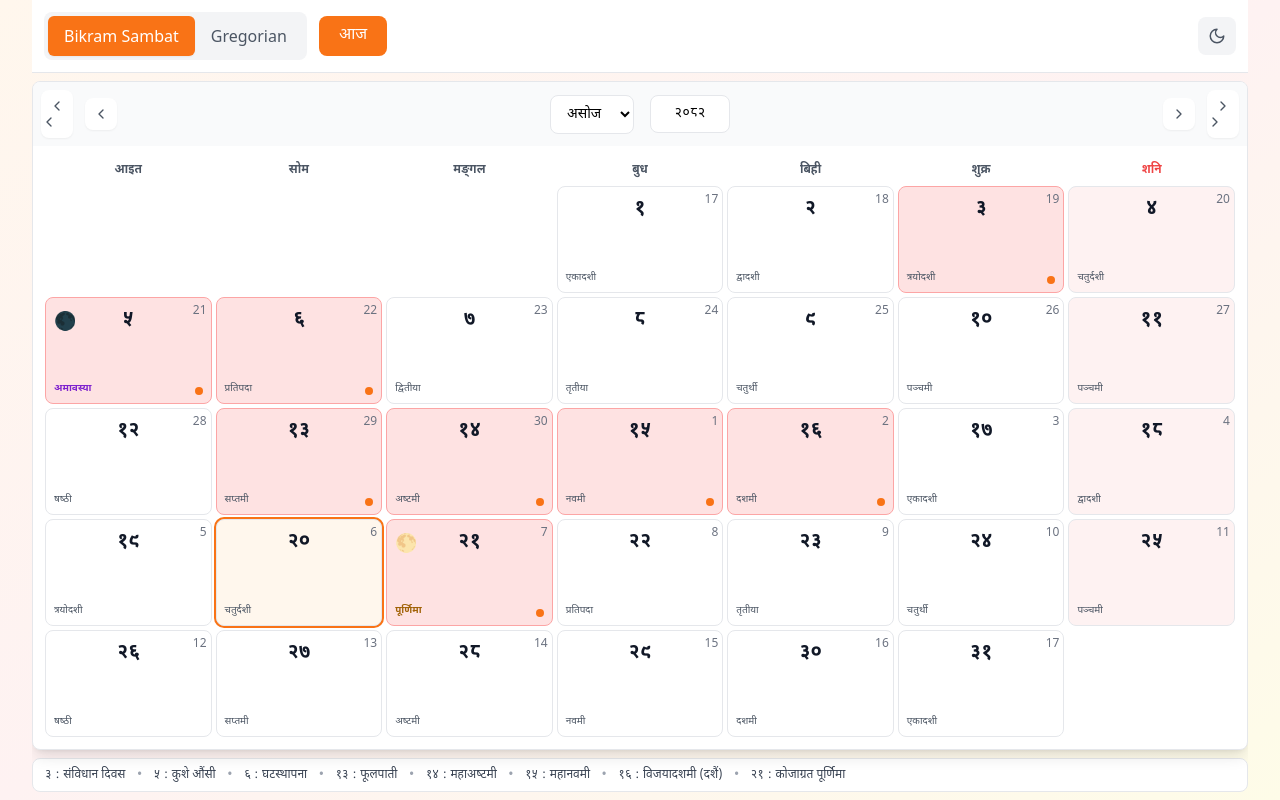
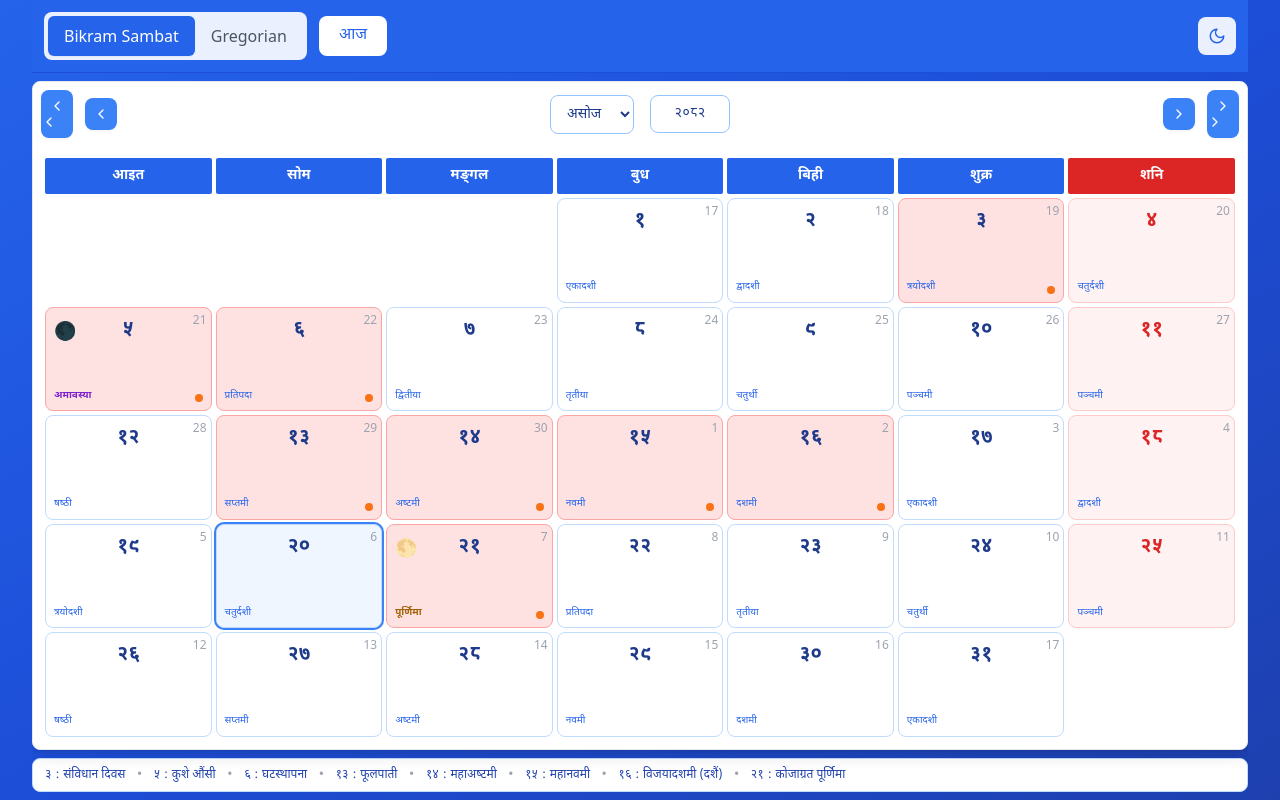
Before and after one commit to 8008698/calendar, a React (Vite) app: page / in a window 1280 px wide. Built offline with nearby package versions, Linux system fonts and the light colour scheme.

Commit message:
Updated App.tsx

```diff
--- a/src/App.tsx
+++ b/src/App.tsx
@@ -116,7 +116,7 @@ function App() {
     const currentMonth = activeSystem === 'bs' ? currentBsMonth : currentAdMonth;
 
     return (
-        <div className="h-screen bg-gradient-to-br from-orange-50 via-red-50 to-yellow-50 dark:from-gray-900 dark:via-gray-800 dark:to-gray-900 transition-colors duration-300 flex flex-col overflow-hidden">
+        <div className="h-screen bg-gradient-to-br from-blue-600 via-blue-700 to-blue-800 dark:from-gray-900 dark:via-gray-800 dark:to-gray-900 transition-colors duration-300 flex flex-col overflow-hidden">
             <div className="w-full max-w-7xl mx-auto flex-1 flex flex-col min-h-0 px-2 sm:px-4 lg:px-6 xl:px-8 overflow-hidden">
                 <CalendarHeader
                     activeSystem={activeSystem}
--- a/src/components/CalendarControls.tsx
+++ b/src/components/CalendarControls.tsx
@@ -44,18 +44,18 @@ const CalendarControls: React.FC<CalendarControlsProps> = ({
     };
 
     return (
-        <div className="flex items-center justify-between p-2 bg-gray-50 dark:bg-gray-700/50 flex-shrink-0">
+        <div className="flex items-center justify-between p-2 bg-white dark:bg-gray-700/50 flex-shrink-0">
             <div className="flex items-center gap-2 sm:gap-3">
                 <button
                     onClick={onPrevYear}
-                    className="p-2 rounded-lg bg-white dark:bg-gray-700 shadow-sm hover:shadow-md transition-all duration-200 text-gray-600 dark:text-gray-300 hover:text-orange-500"
+                    className="p-2 rounded-lg bg-blue-500 dark:bg-gray-700 shadow-sm hover:shadow-md transition-all duration-200 text-white dark:text-gray-300 hover:bg-blue-600 dark:hover:text-blue-400"
                 >
                     <ChevronLeft size={16} />
                     <ChevronLeft size={16} className="-ml-2" />
                 </button>
                 <button
                     onClick={onPrevMonth}
-                    className="p-2 rounded-lg bg-white dark:bg-gray-700 shadow-sm hover:shadow-md transition-all duration-200 text-gray-600 dark:text-gray-300 hover:text-orange-500"
+                    className="p-2 rounded-lg bg-blue-500 dark:bg-gray-700 shadow-sm hover:shadow-md transition-all duration-200 text-white dark:text-gray-300 hover:bg-blue-600 dark:hover:text-blue-400"
                 >
                     <ChevronLeft size={16} />
                 </button>
@@ -65,7 +65,7 @@ const CalendarControls: React.FC<CalendarControlsProps> = ({
                 <select
                     value={currentMonth}
                     onChange={(e) => onMonthChange(parseInt(e.target.value))}
-                    className="px-3 py-2 bg-white dark:bg-gray-700 border border-gray-200 dark:border-gray-600 rounded-lg focus:ring-2 focus:ring-orange-500 focus:border-transparent text-sm dark:text-gray-100"
+                    className="px-3 py-2 bg-white dark:bg-gray-700 border border-blue-300 dark:border-gray-600 rounded-lg focus:ring-2 focus:ring-blue-500 focus:border-transparent text-sm text-blue-900 dark:text-gray-100"
                     style={activeSystem === 'bs' ? { fontFamily: "'Noto Sans Devanagari', sans-serif" } : {}}
                 >
                     {months.map((month, index) => (
@@ -79,7 +79,7 @@ const CalendarControls: React.FC<CalendarControlsProps> = ({
                     type={activeSystem === 'bs' ? 'text' : 'number'}
                     value={activeSystem === 'bs' ? toDevanagari(currentYear) : currentYear}
                     onChange={handleYearInputChange}
-                    className="w-20 px-3 py-2 text-center bg-white dark:bg-gray-700 border border-gray-200 dark:border-gray-600 rounded-lg focus:ring-2 focus:ring-orange-500 focus:border-transparent text-sm dark:text-gray-100"
+                    className="w-20 px-3 py-2 text-center bg-white dark:bg-gray-700 border border-blue-300 dark:border-gray-600 rounded-lg focus:ring-2 focus:ring-blue-500 focus:border-transparent text-sm text-blue-900 dark:text-gray-100"
                     style={activeSystem === 'bs' ? { fontFamily: "'Noto Sans Devanagari', sans-serif" } : {}}
                     min={activeSystem === 'bs' ? 2000 : 1944}
                     max={activeSystem === 'bs' ? 2089 : 2043}
@@ -89,13 +89,13 @@ const CalendarControls: React.FC<CalendarControlsProps> = ({
             <div className="flex items-center gap-2 sm:gap-3">
                 <button
                     onClick={onNextMonth}
-                    className="p-2 rounded-lg bg-white dark:bg-gray-700 shadow-sm hover:shadow-md transition-all duration-200 text-gray-600 dark:text-gray-300 hover:text-orange-500"
+                    className="p-2 rounded-lg bg-blue-500 dark:bg-gray-700 shadow-sm hover:shadow-md transition-all duration-200 text-white dark:text-gray-300 hover:bg-blue-600 dark:hover:text-blue-400"
                 >
                     <ChevronRight size={16} />
                 </button>
                 <button
                     onClick={onNextYear}
-                    className="p-2 rounded-lg bg-white dark:bg-gray-700 shadow-sm hover:shadow-md transition-all duration-200 text-gray-600 dark:text-gray-300 hover:text-orange-500"
+                    className="p-2 rounded-lg bg-blue-500 dark:bg-gray-700 shadow-sm hover:shadow-md transition-all duration-200 text-white dark:text-gray-300 hover:bg-blue-600 dark:hover:text-blue-400"
                 >
                     <ChevronRight size={16} />
                     <ChevronRight size={16} className="-ml-2" />
--- a/src/components/CalendarGrid.tsx
+++ b/src/components/CalendarGrid.tsx
@@ -169,7 +169,7 @@ const CalendarGrid: React.FC<CalendarGridProps> = ({
                     <div
                         key={day}
                         className={`weekday ${
-                            index === 6 ? 'text-red-500 dark:text-red-400' : 'text-gray-600 dark:text-gray-400'
+                            index === 6 ? 'bg-red-600 dark:bg-red-800' : 'bg-blue-600 dark:bg-gray-700'
                         }`}
                         style={activeSystem === 'bs' ? { fontFamily: "'Noto Sans Devanagari', sans-serif" } : {}}
                     >
--- a/src/components/CalendarHeader.tsx
+++ b/src/components/CalendarHeader.tsx
@@ -17,14 +17,14 @@ const CalendarHeader: React.FC<CalendarHeaderProps> = ({
     onThemeToggle
 }) => {
     return (
-        <header className="flex items-center justify-between p-3 bg-white dark:bg-gray-800 backdrop-blur-sm border-b border-gray-200 dark:border-gray-700 flex-shrink-0">
+        <header className="flex items-center justify-between p-3 bg-blue-600 dark:bg-gray-800 backdrop-blur-sm border-b border-blue-700 dark:border-gray-700 flex-shrink-0">
             <div className="flex items-center gap-3">
-                <div className="flex bg-gray-100 dark:bg-gray-700 rounded-lg p-1">
+                <div className="flex bg-white/90 dark:bg-gray-700 rounded-lg p-1">
                     <button
                         className={`px-4 py-2 rounded-md transition-all duration-200 ${
                             activeSystem === 'bs'
-                                ? 'bg-orange-500 text-white shadow-sm'
-                                : 'text-gray-600 dark:text-gray-400 hover:text-orange-500'
+                                ? 'bg-blue-600 text-white shadow-sm'
+                                : 'text-gray-600 dark:text-gray-400 hover:text-blue-600 dark:hover:text-blue-400'
                         } text-sm sm:text-base font-medium`}
                         onClick={() => onSystemChange('bs')}
                     >
@@ -46,7 +46,7 @@ const CalendarHeader: React.FC<CalendarHeaderProps> = ({
 
                 <button
                     onClick={onTodayClick}
-                    className="px-4 sm:px-5 py-2 bg-orange-500 text-white rounded-lg hover:bg-orange-600 transition-colors duration-200 font-medium text-sm sm:text-base"
+                    className="px-4 sm:px-5 py-2 bg-white text-blue-600 rounded-lg hover:bg-blue-50 transition-colors duration-200 font-medium text-sm sm:text-base"
                     style={{ fontFamily: "'Noto Sans Devanagari', sans-serif" }}
                 >
                     आज
@@ -55,7 +55,7 @@ const CalendarHeader: React.FC<CalendarHeaderProps> = ({
 
             <button
                 onClick={onThemeToggle}
-                className="p-2.5 rounded-lg bg-gray-100 dark:bg-gray-700 text-gray-600 dark:text-gray-300 hover:text-orange-500 dark:hover:text-orange-400 transition-colors duration-200"
+                className="p-2.5 rounded-lg bg-white/90 dark:bg-gray-700 text-blue-600 dark:text-gray-300 hover:text-blue-700 dark:hover:text-blue-400 transition-colors duration-200"
             >
                 {theme === 'light' ? <Moon size={18} /> : <Sun size={18} />}
             </button>
--- a/src/components/MonthlyEvents.tsx
+++ b/src/components/MonthlyEvents.tsx
@@ -74,9 +74,9 @@ const MonthlyEvents: React.FC<MonthlyEventsProps> = ({
     });
 
     return (
-        <div className="bg-white dark:bg-gray-800 rounded-lg border border-gray-200 dark:border-gray-700 px-3 py-2 flex-shrink-0">
+        <div className="bg-white dark:bg-gray-800 rounded-lg border border-blue-200 dark:border-gray-700 px-3 py-2 flex-shrink-0">
             <div
-                className="text-xs text-gray-700 dark:text-gray-300 flex flex-wrap gap-x-3 gap-y-1"
+                className="text-xs text-blue-800 dark:text-gray-300 flex flex-wrap gap-x-3 gap-y-1"
                 style={{ fontFamily: "'Noto Sans Devanagari', sans-serif" }}
             >
                 {eventItems.map((item, index) => (
--- a/src/index.css
+++ b/src/index.css
@@ -3,15 +3,19 @@
 @tailwind utilities;
 
 .calendar-day {
-  @apply relative bg-white dark:bg-gray-700 border border-gray-200 dark:border-gray-600 rounded-lg p-2 cursor-pointer transition-all duration-200 hover:shadow-md hover:border-orange-400 dark:hover:border-orange-500 flex flex-col;
+  @apply relative bg-white dark:bg-gray-700 border border-blue-200 dark:border-gray-600 rounded-lg p-2 cursor-pointer transition-all duration-200 hover:shadow-md hover:border-blue-400 dark:hover:border-blue-500 flex flex-col;
 }
 
 .calendar-day.today {
-  @apply ring-2 ring-orange-500 dark:ring-orange-400 bg-orange-50 dark:bg-orange-900/20;
+  @apply ring-2 ring-blue-500 dark:ring-blue-400 bg-blue-50 dark:bg-blue-900/20;
 }
 
 .calendar-day.saturday {
-  @apply bg-red-50 dark:bg-red-900/10;
+  @apply bg-red-50 dark:bg-red-900/10 border-red-200 dark:border-red-800;
+}
+
+.calendar-day.saturday .main-number {
+  @apply text-red-600 dark:text-red-400;
 }
 
 .calendar-day.holiday {
@@ -19,15 +23,15 @@
 }
 
 .main-number {
-  @apply text-xl font-bold text-gray-900 dark:text-white text-center mb-auto;
+  @apply text-xl font-bold text-blue-900 dark:text-white text-center mb-auto;
 }
 
 .sub-number {
-  @apply absolute top-1 right-1 text-xs text-gray-500 dark:text-gray-300 font-medium;
+  @apply absolute top-1 right-1 text-xs text-gray-400 dark:text-gray-300 font-medium;
 }
 
 .tithi-display {
-  @apply text-[10px] text-gray-600 dark:text-gray-200 mt-auto text-left font-medium leading-tight;
+  @apply text-[10px] text-blue-600 dark:text-gray-200 mt-auto text-left font-medium leading-tight;
 }
 
 .tithi-display.special {
@@ -43,9 +47,9 @@
 }
 
 .event-dot {
-  @apply absolute bottom-2 right-2 w-2 h-2 bg-orange-500 dark:bg-orange-400 rounded-full;
+  @apply absolute bottom-2 right-2 w-2 h-2 bg-orange-500 dark:bg-blue-400 rounded-full;
 }
 
 .weekday {
-  @apply text-center font-semibold text-xs uppercase py-1;
+  @apply text-center font-semibold text-sm uppercase py-2 text-white dark:text-gray-300 rounded-sm;
 }
```
